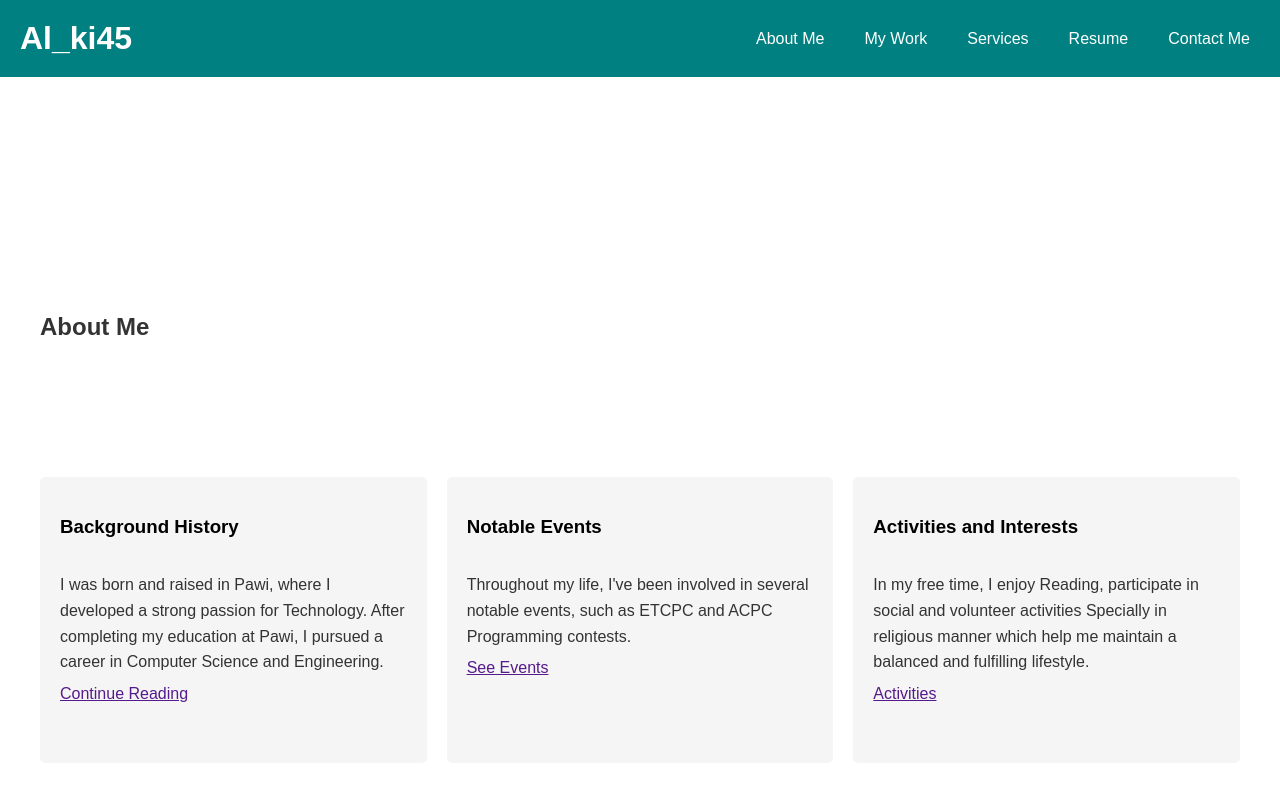
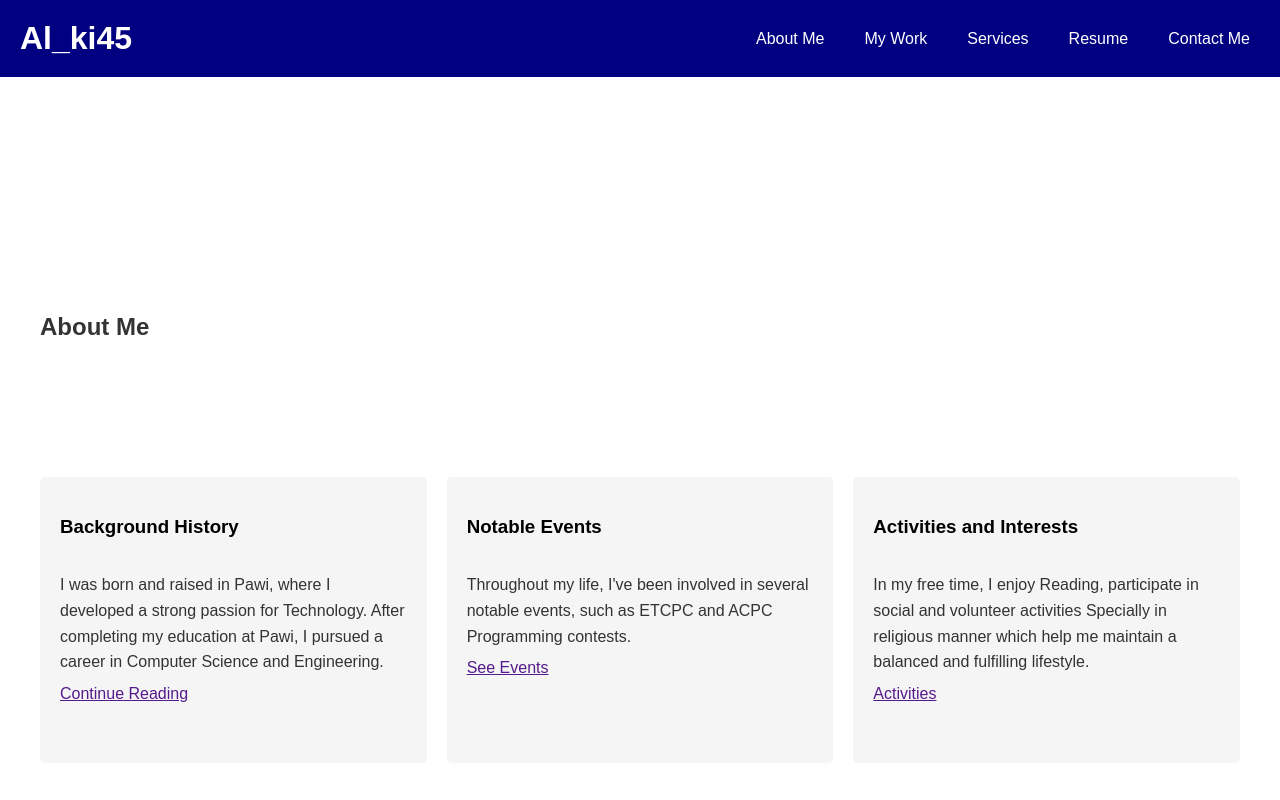
Before and after one commit to Alki45/MyPortfolio, a plain HTML site: page index.html in a window 1280 px wide. Shown: the top 800 px of the page. Drawn offline with Linux system fonts and the light colour scheme; files whose address does not match are found by name.

Commit message:
Update styles.css
Header Decoration

```diff
--- a/css/styles.css
+++ b/css/styles.css
@@ -7,7 +7,7 @@ body {
 
 /* Header Styles */
 header {
-  background-color: #008080;
+  background-color: #000080;
   color: #fff;
   padding: 20px;
   display: flex;
```
